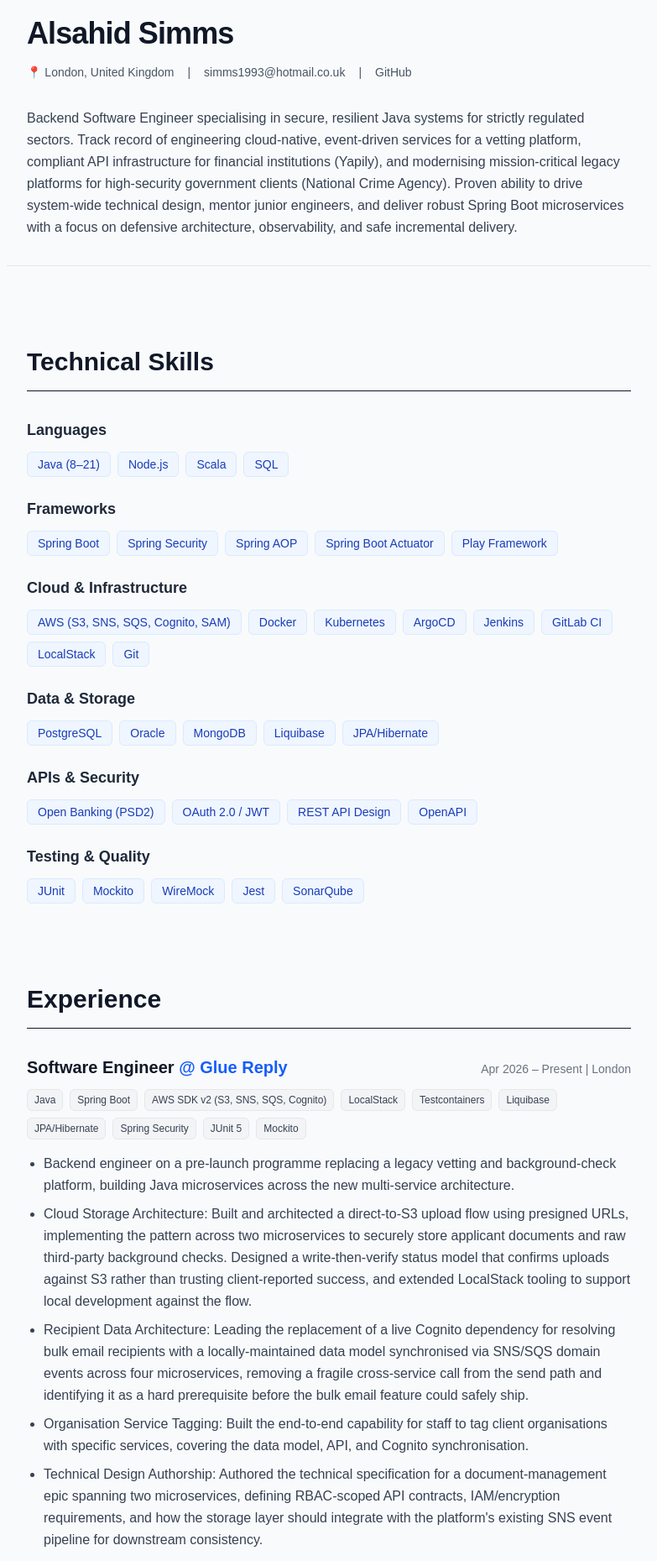
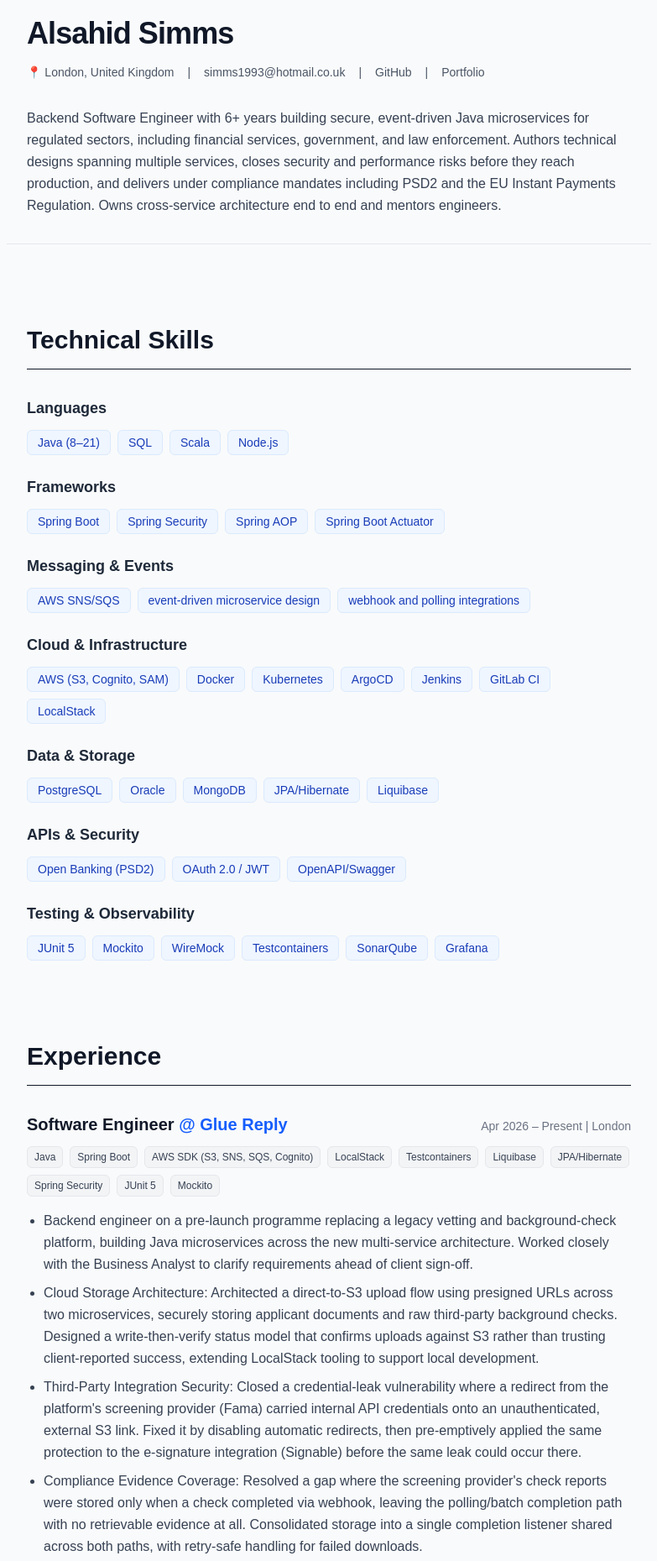
Before and after one commit to simms11/engineering-portfolio, a Next.js app: page /cv in a window 1280 px wide. Shown: the part 140-1999 px from the top of the page at 84% size, without its empty margins (248-1031 px from the left). Built offline with nearby package versions, Linux system fonts and the light colour scheme.

Commit message:
Update CV content and add a portfolio link to the header
Refreshes the summary, skills categorisation, and experience bullets
across Glue Reply, Yapily, CGI, Version 1, and Accenture to match the
latest CV. Also renders a portfolio link in Hero.tsx.

```diff
--- a/data/cv.json
+++ b/data/cv.json
@@ -3,18 +3,19 @@
     "name": "Alsahid Simms",
     "location": "London, United Kingdom",
     "email": "simms1993@hotmail.co.uk",
-    "phone": "+447435154493",
     "github": "https://github.com/simms11",
-    "summary": "Backend Software Engineer specialising in secure, resilient Java systems for strictly regulated sectors. Track record of engineering cloud-native, event-driven services for a vetting platform, compliant API infrastructure for financial institutions (Yapily), and modernising mission-critical legacy platforms for high-security government clients (National Crime Agency). Proven ability to drive system-wide technical design, mentor junior engineers, and deliver robust Spring Boot microservices with a focus on defensive architecture, observability, and safe incremental delivery.",
+    "website": "https://alsahidsimms.vercel.app/",
+    "summary": "Backend Software Engineer with 6+ years building secure, event-driven Java microservices for regulated sectors, including financial services, government, and law enforcement. Authors technical designs spanning multiple services, closes security and performance risks before they reach production, and delivers under compliance mandates including PSD2 and the EU Instant Payments Regulation. Owns cross-service architecture end to end and mentors engineers.",
     "intro": "A disciplined, security-minded engineer who architects defensive, event-driven systems for regulated sectors, from vetting platforms to financial infrastructure, and drives technical design decisions from concept to production."
   },
   "skills": [
-    { "category": "Languages", "items": ["Java (8–21)", "Node.js", "Scala", "SQL"] },
-    { "category": "Frameworks", "items": ["Spring Boot", "Spring Security", "Spring AOP", "Spring Boot Actuator", "Play Framework"] },
-    { "category": "Cloud & Infrastructure", "items": ["AWS (S3, SNS, SQS, Cognito, SAM)", "Docker", "Kubernetes", "ArgoCD", "Jenkins", "GitLab CI", "LocalStack", "Git"] },
-    { "category": "Data & Storage", "items": ["PostgreSQL", "Oracle", "MongoDB", "Liquibase", "JPA/Hibernate"] },
-    { "category": "APIs & Security", "items": ["Open Banking (PSD2)", "OAuth 2.0 / JWT", "REST API Design", "OpenAPI"] },
-    { "category": "Testing & Quality", "items": ["JUnit", "Mockito", "WireMock", "Jest", "SonarQube"] }
+    { "category": "Languages", "items": ["Java (8–21)", "SQL", "Scala", "Node.js"] },
+    { "category": "Frameworks", "items": ["Spring Boot", "Spring Security", "Spring AOP", "Spring Boot Actuator"] },
+    { "category": "Messaging & Events", "items": ["AWS SNS/SQS", "event-driven microservice design", "webhook and polling integrations"] },
+    { "category": "Cloud & Infrastructure", "items": ["AWS (S3, Cognito, SAM)", "Docker", "Kubernetes", "ArgoCD", "Jenkins", "GitLab CI", "LocalStack"] },
+    { "category": "Data & Storage", "items": ["PostgreSQL", "Oracle", "MongoDB", "JPA/Hibernate", "Liquibase"] },
+    { "category": "APIs & Security", "items": ["Open Banking (PSD2)", "OAuth 2.0 / JWT", "OpenAPI/Swagger"] },
+    { "category": "Testing & Observability", "items": ["JUnit 5", "Mockito", "WireMock", "Testcontainers", "SonarQube", "Grafana"] }
   ],
   "experience": [
     {
@@ -22,14 +23,15 @@
       "role": "Software Engineer",
       "dates": "Apr 2026 – Present",
       "location": "London",
-      "tech": ["Java", "Spring Boot", "AWS SDK v2 (S3, SNS, SQS, Cognito)", "LocalStack", "Testcontainers", "Liquibase", "JPA/Hibernate", "Spring Security", "JUnit 5", "Mockito"],
+      "tech": ["Java", "Spring Boot", "AWS SDK (S3, SNS, SQS, Cognito)", "LocalStack", "Testcontainers", "Liquibase", "JPA/Hibernate", "Spring Security", "JUnit 5", "Mockito"],
       "highlights": [
-        "Backend engineer on a pre-launch programme replacing a legacy vetting and background-check platform, building Java microservices across the new multi-service architecture.",
-        "Cloud Storage Architecture: Built and architected a direct-to-S3 upload flow using presigned URLs, implementing the pattern across two microservices to securely store applicant documents and raw third-party background checks. Designed a write-then-verify status model that confirms uploads against S3 rather than trusting client-reported success, and extended LocalStack tooling to support local development against the flow.",
-        "Recipient Data Architecture: Leading the replacement of a live Cognito dependency for resolving bulk email recipients with a locally-maintained data model synchronised via SNS/SQS domain events across four microservices, removing a fragile cross-service call from the send path and identifying it as a hard prerequisite before the bulk email feature could safely ship.",
-        "Organisation Service Tagging: Built the end-to-end capability for staff to tag client organisations with specific services, covering the data model, API, and Cognito synchronisation.",
-        "Technical Design Authorship: Authored the technical specification for a document-management epic spanning two microservices, defining RBAC-scoped API contracts, IAM/encryption requirements, and how the storage layer should integrate with the platform's existing SNS event pipeline for downstream consistency.",
-        "System Design & Review: Authored and reviewed the technical design for a new cross-service communications and notifications system spanning 11 tickets and three microservices, identifying race conditions, missing duplicate-prevention safeguards, and data model gaps before implementation began."
+        "Backend engineer on a pre-launch programme replacing a legacy vetting and background-check platform, building Java microservices across the new multi-service architecture. Worked closely with the Business Analyst to clarify requirements ahead of client sign-off.",
+        "Cloud Storage Architecture: Architected a direct-to-S3 upload flow using presigned URLs across two microservices, securely storing applicant documents and raw third-party background checks. Designed a write-then-verify status model that confirms uploads against S3 rather than trusting client-reported success, extending LocalStack tooling to support local development.",
+        "Third-Party Integration Security: Closed a credential-leak vulnerability where a redirect from the platform's screening provider (Fama) carried internal API credentials onto an unauthenticated, external S3 link. Fixed it by disabling automatic redirects, then pre-emptively applied the same protection to the e-signature integration (Signable) before the same leak could occur there.",
+        "Compliance Evidence Coverage: Resolved a gap where the screening provider's check reports were stored only when a check completed via webhook, leaving the polling/batch completion path with no retrievable evidence at all. Consolidated storage into a single completion listener shared across both paths, with retry-safe handling for failed downloads.",
+        "Automated Notifications & Reminders: Built the platform's automated notification capability: a configurable per-condition reminder-threshold model feeding an event-driven delivery framework across on-system and email channels, ordering rendering ahead of the deduplication claim so a redelivered message is safely retried rather than double-sent.",
+        "Scheduled Bulk Email Delivery: Built scheduled bulk email delivery with idempotent per-recipient dispatch and mid-batch cancellation, then found and fixed two production concurrency bugs: a crash-interrupted dispatch row that swallowed every retry, and a cancel/complete race that could overwrite a cancelled send back to completed. Both resolved with atomic conditional database updates.",
+        "Technical Design Authorship: Authored the technical specification for a document-management epic spanning two microservices, defining RBAC-scoped API contracts, IAM/encryption requirements, and integration with the platform's existing SNS event pipeline. Also proposed the design for a cross-service communications and notifications system spanning 11 tickets and three microservices, identifying race conditions, missing duplicate-prevention safeguards, and data model gaps before implementation began."
       ]
     },
     {
@@ -39,10 +41,10 @@
       "location": "London",
       "tech": ["Java 8/21", "Spring Boot", "PostgreSQL", "Docker", "Kubernetes", "OpenAPI", "Testcontainers", "Grafana"],
       "highlights": [
-        "Member of the Core Engineering Team responsible for developing the platform's foundational services. Tasked with enforcing security and PSD2 compliance for a system serving 2,000+ financial institutions.",
+        "Core Engineering Team engineer on the platform's foundational services, enforcing security and PSD2 compliance for a system serving 2,000+ financial institutions.",
         "Regulatory Delivery (VoP): Engineered key features for the Verification of Payee (VoP) service, a payee verification layer mandated under the EU Instant Payments Regulation (Oct 2025) to combat authorised push payment fraud. Implemented strict IBAN validation and regex-based character normalisation to resolve naming discrepancies and ensure accurate compliance.",
         "Microservices Resilience: Enhanced fault tolerance for critical downstream dependencies by implementing exponential backoff to handle transient outages, reducing tail latency and near-eliminating client-reported false failures on the VoP service. Enforced an error masking strategy that maps internal failures (500) to generic dependency errors (424), preventing the accidental exposure of backend infrastructure details.",
-        "Unified Security Architecture: Contributed to the unification of access control logic across internal infrastructure and external Open Banking services using JWTs, enforcing granular permissions and strict data governance to ensure secure data isolation.",
+        "Unified Security Architecture: Implemented scope-based access control using JWTs as part of unifying authorisation across internal infrastructure and external Open Banking services, enforcing per-client permissions and tenant data isolation.",
         "Scalability & Performance: Took end-to-end ownership of a critical performance risk flagged by the Tech Lead: proposed and implemented cursor-based pagination, dynamic filtering, and database indexing on core endpoints, proactively preventing a latency outage before onboarding larger enterprise clients.",
         "Infrastructure & CI/CD: Orchestrated continuous delivery via ArgoCD and Kubernetes to ensure safe, incremental rollouts. Leveraged Docker for containerisation, K8s port forwarding for local cluster access and debugging, and Grafana telemetry to visualise inter-service interactions and proactively resolve production bugs."
       ]
@@ -58,7 +60,7 @@
         "Microservices & API Development: Collaborated within a 5-person team to develop the digital evidence capture REST APIs, documenting contracts with Swagger. Utilised Spring Boot Actuator for observability and took ownership of the auditing Non-Functional Requirement, extending pre-existing Spring AOP pointcuts to capture custom 'during-execution' states for a highly granular digital evidence audit trail.",
         "Concurrent Engineering & Quality: Expanded scope to engineer new features across a dual-stack architecture, context-switching seamlessly between Java 8 microservices and the legacy Java 6 monolith. Maintained 85% test coverage through comprehensive unit and integration testing, verified via SonarQube metrics.",
         "Technical Leadership: Mentored two junior developers through pair programming and architectural reviews, upskilling a frontend dev transitioning to backend. Influenced a product decision to replace rigid postcode matching with a fuzzy matching algorithm, clearing an evidence submission backlog for officers and eliminating manual postcode verification. Implemented feature flags to enable safe, controlled deployments.",
-        "Legacy Modernisation: Transitioned to sole backend engineer for the monolith. Managed complex database schema migrations across multiple projects and led PI planning sessions with the Product Owner and Test Manager to define technical roadmaps."
+        "Legacy Modernisation: As sole backend engineer for the monolith, drove its incremental, strangler-fig modernisation over a full rewrite. Managed complex database schema migrations across three dependent projects and led PI planning sessions with the Product Owner and Test Manager to define technical roadmaps."
       ]
     },
     {
@@ -68,9 +70,7 @@
       "location": "London",
       "tech": ["Java", "Spring Boot", "PostgreSQL", "Docker", "JaCoCo"],
       "highlights": [
-        "Contributed to the digitisation of the County Court platform for HM Courts & Tribunals Service.",
-        "Digital Transformation: Refactored legacy REST APIs and resolved bugs for the court filing system, directly supporting the transition to digital services.",
-        "Quality Assurance: Validated API reliability using Postman and maintained 80% test coverage standards with JaCoCo to prevent regression during the modernisation process."
+        "Refactored legacy REST APIs and resolved bugs for the County Court digital filing system (HM Courts & Tribunals Service), maintaining 80% test coverage with JaCoCo throughout the modernisation."
       ]
     },
     {
@@ -81,10 +81,9 @@
       "tech": ["Node.js", "AWS SAM", "PostgreSQL", "Docker", "Jest", "Scala", "Play Framework", "MongoDB", "Oracle Middleware"],
       "highlights": [
         "Promoted from Associate to Senior Software Engineer based on delivery excellence across Government and Investment Banking sectors.",
-        "Senior Software Engineer (Jun 2021 – Sep 2021): Contributed to the development of a Function-as-a-Service solution in Node.js using AWS SAM for the DWP's SMS notification service. Led the migration of legacy XML APIs to RESTful standards, writing complex data migration scripts for PostgreSQL.",
+        "Senior Software Engineer (Jun 2021 – Sep 2021): Built a Function-as-a-Service solution in Node.js using AWS SAM for the DWP's SMS notification service. Led the migration of legacy XML APIs to RESTful standards, writing complex data migration scripts for PostgreSQL.",
         "Analyst Software Engineer (Dec 2019 – Jun 2021): Delivered full-stack microservices on GOV.UK for the HMRC National Duty Repayment Centre, ensuring Government Design Standard compliance and integrating with PEGA workflow systems to streamline user journeys.",
-        "Associate Software Engineer (Dec 2018 – Dec 2019): Maintained critical Home Office reporting systems (Oracle Middleware, BI Publisher) and managed SIT/UAT deployments, coordinating daily workflows with offshore development teams.",
-        "Associate Software Engineer (Jun 2017 – Nov 2018): Directed a testing team of 6 for a BAE Systems defence programme; supported Java microservices for the UBS eFX trading platform and acted as integration analyst for the Manchester University ERP migration."
+        "Earlier roles (Jun 2017 – Dec 2019): Associate Software Engineer maintaining Home Office reporting systems (Oracle Middleware, BI Publisher) and directing a testing team of 6 on a BAE Systems defence programme, supporting Java microservices for the UBS eFX trading platform."
       ]
     }
   ],
--- a/src/components/Hero.tsx
+++ b/src/components/Hero.tsx
@@ -19,6 +19,10 @@ export default function Hero() {
                 <a href={personal.github} target="_blank" rel="noreferrer" className="hover:text-blue-600 transition-colors">
                     GitHub
                 </a>
+                <span>|</span>
+                <a href={personal.website} target="_blank" rel="noreferrer" className="hover:text-blue-600 transition-colors">
+                    Portfolio
+                </a>
             </div>
 
             {}
```
